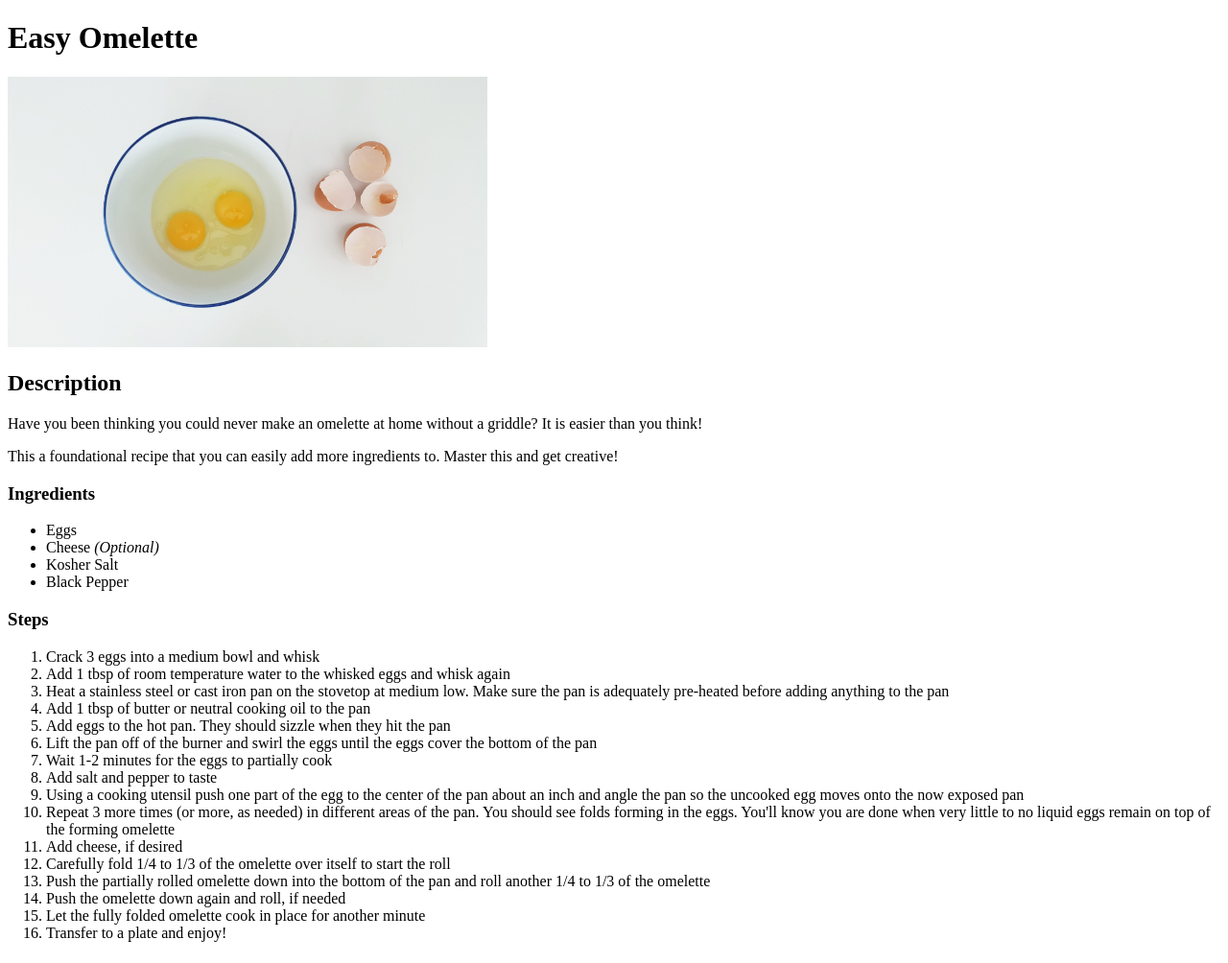
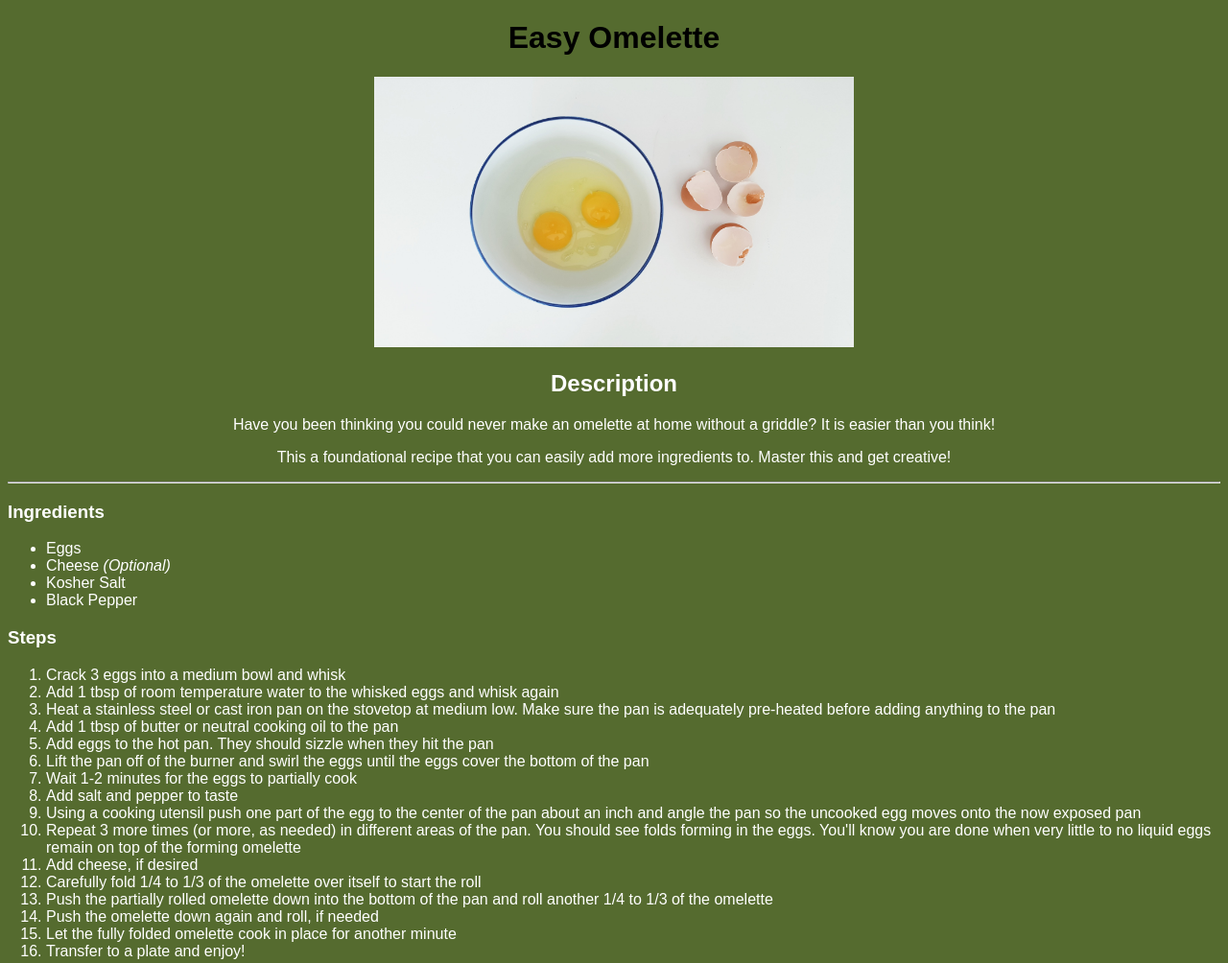
Before and after one commit to scooped8219/odin_recipes, a plain HTML site: page recipes/easy_omelette.html in a window 1280 px wide. Shown: the whole page at 96% size. Drawn offline with Linux system fonts and the light colour scheme.

Commit message:
Develop external CSS on index and recipes

```diff
--- a/recipes/easy_omelette.html
+++ b/recipes/easy_omelette.html
@@ -5,14 +5,16 @@
     <meta http-equiv="X-UA-Compatible" content="IE=edge">
     <meta name="viewport" content="width=device-width, initial-scale=1.0">
     <title>Easy Omelette</title>
+    <link rel="stylesheet" href="../style.css">
 </head>
 <body>
-    <h1>Easy Omelette</h1>
+    <h1 class="title">Easy Omelette</h1>
       <img src="../images/eggs.jpg" alt=cracked eggs in a bowl" width="500px" height="auto">
         <h2>Description</h2>
           <p>Have you been thinking you could never make an omelette at home without a griddle? It is easier than you think!</p>
           <p>This a foundational recipe that you can easily add more ingredients to. Master this and get creative!</p>
-        <h3>Ingredients</h3>
+        <hr>
+          <h3>Ingredients</h3>
           <ul>
             <li>Eggs</li>
             <li>Cheese <i>(Optional)</i></li>
--- a/style.css
+++ b/style.css
@@ -4,6 +4,14 @@ body {
     text-align: center;
     font-family: Arial, Helvetica, sans-serif;
 }
-ul {
+.toc {
     background-color: white;
 }
+
+.title {
+    color: black;
+}
+
+ul, ol, h3 {
+    text-align: left;
+}
```
Also changed, not shown: index.html (+1 -1 lines), recipes/pbj.html (+4 -2 lines), recipes/radish_butter_toast.html (+4 -2 lines).
